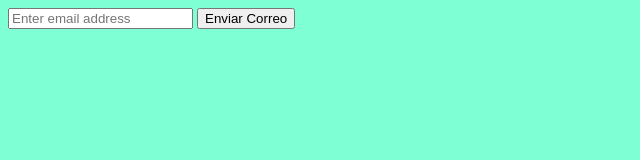
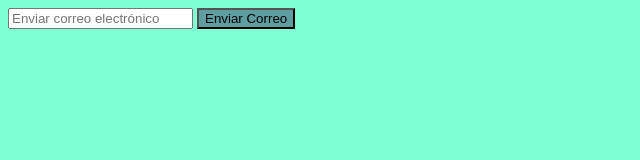
Before and after one commit to zucar0/enviarCorreoBedu, a plain HTML site: page index.html in a window 1280 px wide. Shown: the whole page, without its empty margins (0-640 px from the left). Drawn offline with Linux system fonts and the light colour scheme.

Commit message:
Commit en rama develop

```diff
--- a/app.js
+++ b/app.js
@@ -35,3 +35,4 @@ const sendEmail = (event) => {     // el correo que yo ponga envialo a ese corre
 for (let i = 0; i < $forms.length; i++) {     // un bucle que me permite enviar de nuevo otro correo
   $forms[i].addEventListener("submit", sendEmail);
 }
+//Se borraron espacios para eviar errores
--- a/index.html
+++ b/index.html
@@ -9,7 +9,7 @@
 </head>
 <body>
     <form class="signup-form">
-        <input type="email" placeholder="Enter email address" />
+        <input type="email" placeholder="Enviar correo electrónico" />
         <button type="submit">
             Enviar Correo
         </button>
--- a/styles.css
+++ b/styles.css
@@ -1,3 +1,6 @@
 body{
     background-color: aquamarine;
 }
+button{
+    background-color: cadetblue;
+}
```
Also changed, not shown: template.html (+1 -0 lines).
